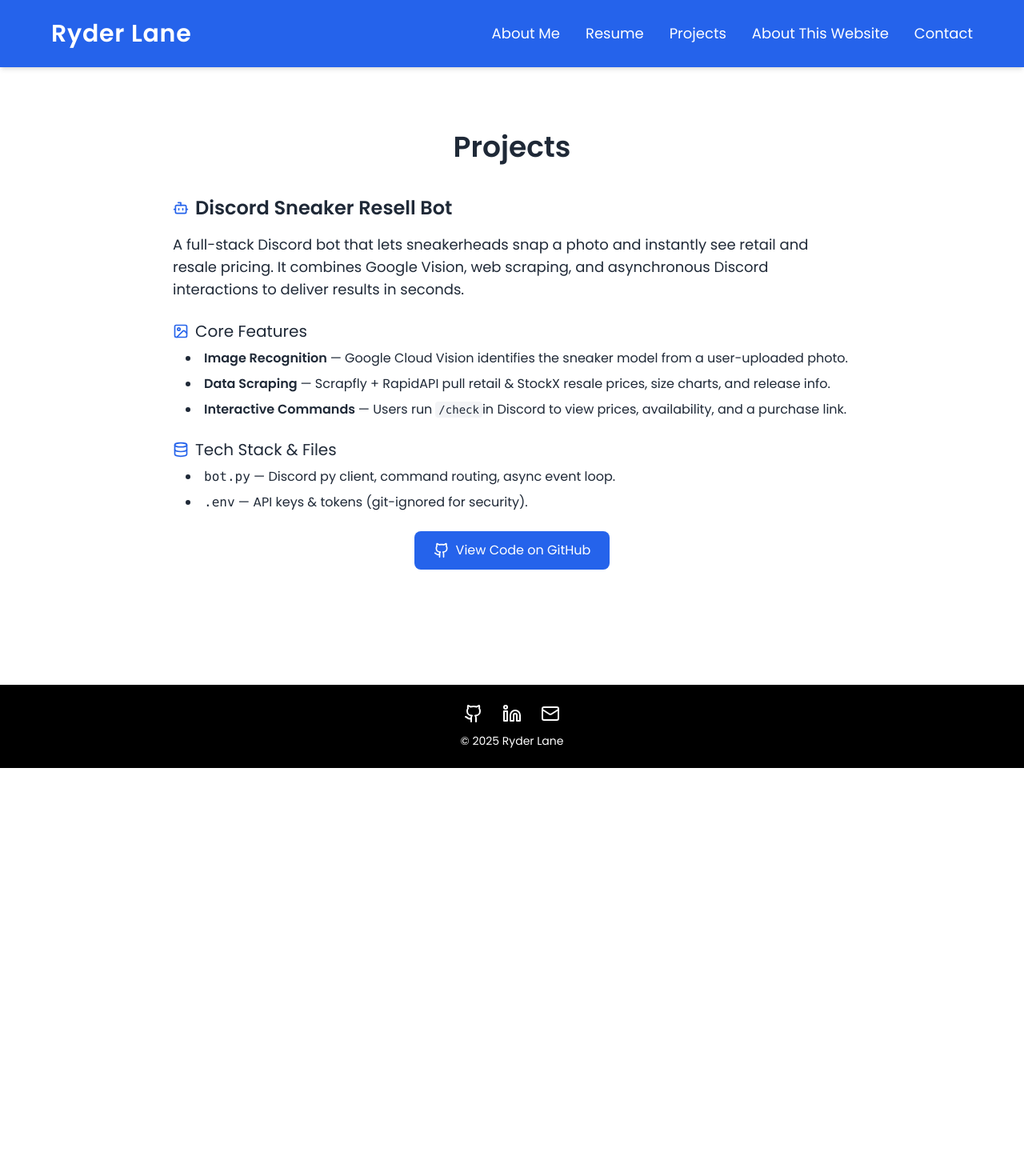
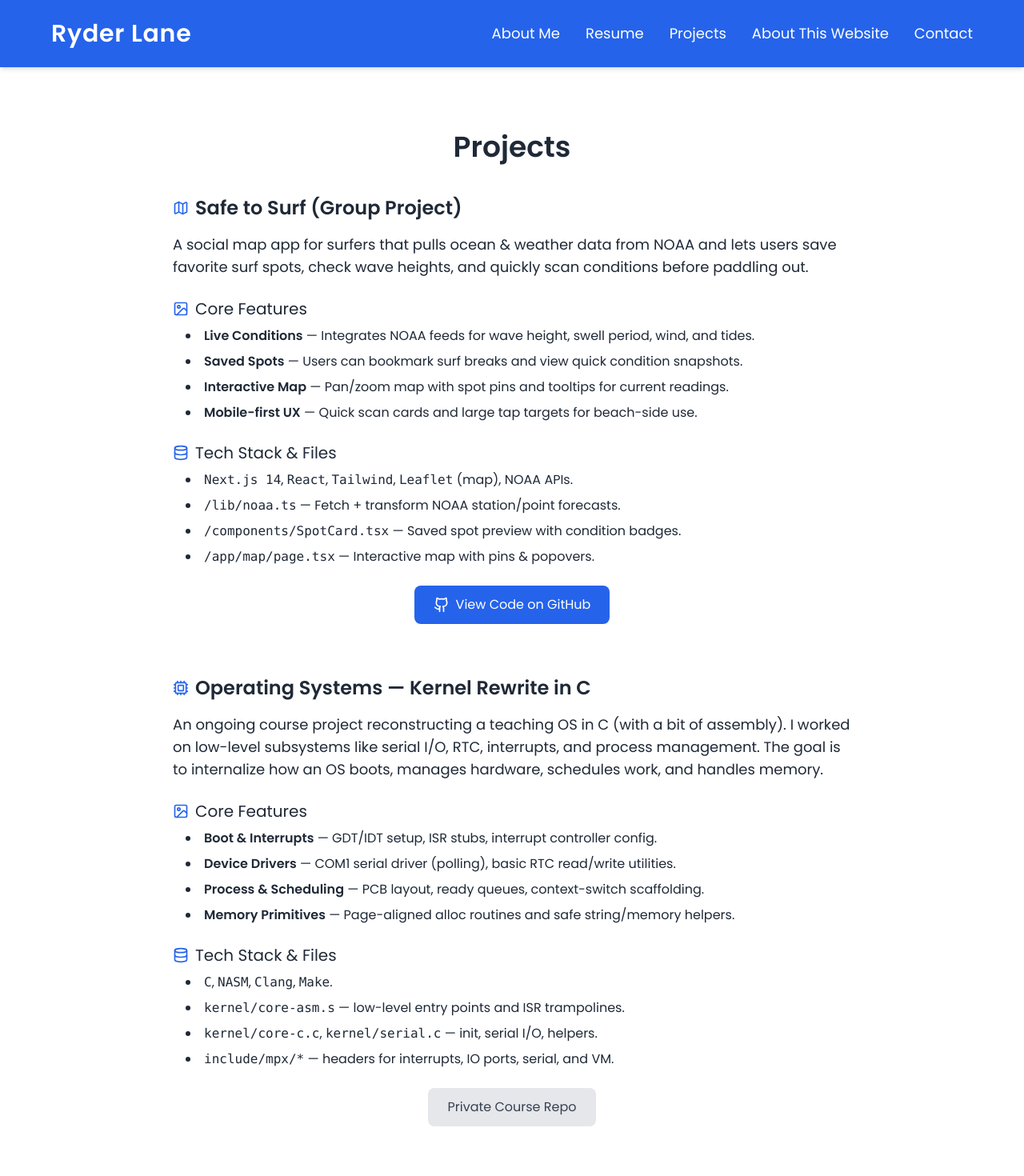
Before and after one commit to ryderlane/My-Website, a Next.js app: page /projects in a window 1280 px wide. Shown: the top 1470 px of the page at 80% size. Before the commit the page ends 960 px from the top, so only its background shows below. Built offline with nearby package versions, Linux system fonts and the light colour scheme.

Commit message:
projects UPDATE!

```diff
--- a/app/projects/page.tsx
+++ b/app/projects/page.tsx
@@ -1,15 +1,142 @@
 'use client'
 
-
-import { Bot, Image, Database, Github as GithubIcon } from 'lucide-react'
+import { Bot, Image, Database, Github as GithubIcon, Map, Cloud, Cpu } from 'lucide-react'
 import Link from 'next/link'
-
 
 export default function ProjectsPage() {
   return (
     <div className="max-w-4xl mx-auto px-6 py-20 font-poppins text-gray-800">
       <h1 className="text-4xl font-bold mb-10 text-center">Projects</h1>
 
+      {/* ───────────────────────── Safe to Surf ───────────────────────── */}
+      <section className="mb-16">
+        <h2 className="text-2xl font-semibold mb-4 flex items-center gap-2">
+          <Map className="w-5 h-5 text-blue-600" />
+          Safe&nbsp;to&nbsp;Surf (Group Project)
+        </h2>
+
+        <p className="text-lg mb-6">
+          A social map app for surfers that pulls ocean &amp; weather data from NOAA and lets users
+          save favorite surf spots, check wave heights, and quickly scan conditions before paddling out.
+        </p>
+
+        {/* Features */}
+        <h3 className="text-xl font-medium mb-2 flex items-center gap-2">
+          <Image className="w-5 h-5 text-blue-600" /> Core&nbsp;Features
+        </h3>
+        <ul className="list-disc list-inside space-y-2 mb-6 ml-4">
+          <li>
+            <strong>Live Conditions</strong> — Integrates NOAA feeds for wave height, swell period, wind, and tides.
+          </li>
+          <li>
+            <strong>Saved Spots</strong> — Users can bookmark surf breaks and view quick condition snapshots.
+          </li>
+          <li>
+            <strong>Interactive Map</strong> — Pan/zoom map with spot pins and tooltips for current readings.
+          </li>
+          <li>
+            <strong>Mobile-first UX</strong> — Quick scan cards and large tap targets for beach-side use.
+          </li>
+        </ul>
+
+        {/* Tech */}
+        <h3 className="text-xl font-medium mb-2 flex items-center gap-2">
+          <Database className="w-5 h-5 text-blue-600" />
+          Tech&nbsp;Stack&nbsp;&amp;&nbsp;Files
+        </h3>
+        <ul className="list-disc list-inside space-y-2 mb-6 ml-4">
+          <li>
+            <code>Next.js&nbsp;14</code>, <code>React</code>, <code>Tailwind</code>, <code>Leaflet</code> (map), NOAA APIs.
+          </li>
+          <li>
+            <code>/lib/noaa.ts</code> — Fetch + transform NOAA station/point forecasts.
+          </li>
+          <li>
+            <code>/components/SpotCard.tsx</code> — Saved spot preview with condition badges.
+          </li>
+          <li>
+            <code>/app/map/page.tsx</code> — Interactive map with pins &amp; popovers.
+          </li>
+        </ul>
+
+        {/* GitHub CTA (edit if your repo differs) */}
+        <div className="text-center">
+          <Link
+            href="https://github.com/ryderlane/safe-to-surf"
+            target="_blank"
+            rel="noopener noreferrer"
+            className="inline-flex items-center gap-2 bg-blue-600 text-white px-6 py-3 rounded-lg font-medium hover:bg-blue-700 transition-colors"
+          >
+            <GithubIcon className="w-5 h-5" />
+            View Code&nbsp;on&nbsp;GitHub
+          </Link>
+        </div>
+      </section>
+
+      {/* ───────────────────────── OS Rewrite in C ───────────────────────── */}
+      <section className="mb-16">
+        <h2 className="text-2xl font-semibold mb-4 flex items-center gap-2">
+          <Cpu className="w-5 h-5 text-blue-600" />
+          Operating&nbsp;Systems — Kernel Rewrite in C
+        </h2>
+
+        <p className="text-lg mb-6">
+          An ongoing course project reconstructing a teaching OS in C (with a bit of assembly).
+          I worked on low-level subsystems like serial I/O, RTC, interrupts, and process management.
+          The goal is to internalize how an OS boots, manages hardware, schedules work, and handles memory.
+        </p>
+
+        {/* Features */}
+        <h3 className="text-xl font-medium mb-2 flex items-center gap-2">
+          <Image className="w-5 h-5 text-blue-600" /> Core&nbsp;Features
+        </h3>
+        <ul className="list-disc list-inside space-y-2 mb-6 ml-4">
+          <li>
+            <strong>Boot &amp; Interrupts</strong> — GDT/IDT setup, ISR stubs, interrupt controller config.
+          </li>
+          <li>
+            <strong>Device Drivers</strong> — COM1 serial driver (polling), basic RTC read/write utilities.
+          </li>
+          <li>
+            <strong>Process &amp; Scheduling</strong> — PCB layout, ready queues, context-switch scaffolding.
+          </li>
+          <li>
+            <strong>Memory Primitives</strong> — Page-aligned alloc routines and safe string/memory helpers.
+          </li>
+        </ul>
+
+        {/* Tech */}
+        <h3 className="text-xl font-medium mb-2 flex items-center gap-2">
+          <Database className="w-5 h-5 text-blue-600" />
+          Tech&nbsp;Stack&nbsp;&amp;&nbsp;Files
+        </h3>
+        <ul className="list-disc list-inside space-y-2 mb-6 ml-4">
+          <li>
+            <code>C</code>, <code>NASM</code>, <code>Clang</code>, <code>Make</code>.
+          </li>
+          <li>
+            <code>kernel/core-asm.s</code> — low-level entry points and ISR trampolines.
+          </li>
+          <li>
+            <code>kernel/core-c.c</code>, <code>kernel/serial.c</code> — init, serial I/O, helpers.
+          </li>
+          <li>
+            <code>include/mpx/*</code> — headers for interrupts, IO ports, serial, and VM.
+          </li>
+        </ul>
+
+        {/* Optional CTA — adjust link if you want to share a public mirror */}
+        <div className="text-center">
+          <Link
+            href="#"
+            onClick={(e) => e.preventDefault()}
+            className="inline-flex items-center gap-2 bg-gray-200 text-gray-700 px-6 py-3 rounded-lg font-medium cursor-not-allowed"
+            aria-disabled
+          >
+            Private Course Repo
+          </Link>
+        </div>
+      </section>
 
       {/* ───────────────────────── Discord Sneaker Bot ───────────────────────── */}
       <section className="mb-16">
@@ -18,14 +145,11 @@ export default function ProjectsPage() {
           Discord Sneaker Resell Bot
         </h2>
 
-
         <p className="text-lg mb-6">
-          A full-stack Discord bot that lets sneakerheads snap a photo and
-          instantly see retail and resale pricing. It combines Google Vision,
-          web scraping, and asynchronous Discord interactions to deliver results
-          in seconds.
+          A full-stack Discord bot that lets sneakerheads snap a photo and instantly see retail and
+          resale pricing. It combines Google Vision, web scraping, and asynchronous Discord interactions
+          to deliver results in seconds.
         </p>
-
 
         {/* Features */}
         <h3 className="text-xl font-medium mb-2 flex items-center gap-2">
@@ -33,40 +157,31 @@ export default function ProjectsPage() {
         </h3>
         <ul className="list-disc list-inside space-y-2 mb-6 ml-4">
           <li>
-            <strong>Image Recognition&nbsp;</strong>— Google&nbsp;Cloud&nbsp;Vision
-            identifies the sneaker model from a user-uploaded photo.
+            <strong>Image Recognition&nbsp;</strong>— Google&nbsp;Cloud&nbsp;Vision identifies the sneaker model from a user-uploaded photo.
           </li>
           <li>
-            <strong>Data Scraping&nbsp;</strong>— Scrapfly + RapidAPI pull retail
-            &amp; StockX resale prices, size charts, and release info.
+            <strong>Data Scraping&nbsp;</strong>— Scrapfly + RapidAPI pull retail &amp; StockX resale prices, size charts, and release info.
           </li>
           <li>
             <strong>Interactive Commands&nbsp;</strong>— Users run
-            <code className="px-1 py-0.5 bg-gray-100 rounded text-sm ml-1">
-              /check
-            </code>
+            <code className="px-1 py-0.5 bg-gray-100 rounded text-sm ml-1">/check</code>
             in Discord to view prices, availability, and a purchase link.
           </li>
         </ul>
 
-
-        {/* Components */}
+        {/* Tech */}
         <h3 className="text-xl font-medium mb-2 flex items-center gap-2">
           <Database className="w-5 h-5 text-blue-600" />
           Tech&nbsp;Stack&nbsp;&amp;&nbsp;Files
         </h3>
         <ul className="list-disc list-inside space-y-2 mb-6 ml-4">
           <li>
-            <code>bot.py</code> — Discord&nbsp;py client, command routing, async
-            event loop.
+            <code>bot.py</code> — Discord.py client, command routing, async event loop.
           </li>
-
-
           <li>
             <code>.env</code> — API keys &amp; tokens (git-ignored for security).
           </li>
         </ul>
-
 
         {/* GitHub CTA */}
         <div className="text-center">
```
